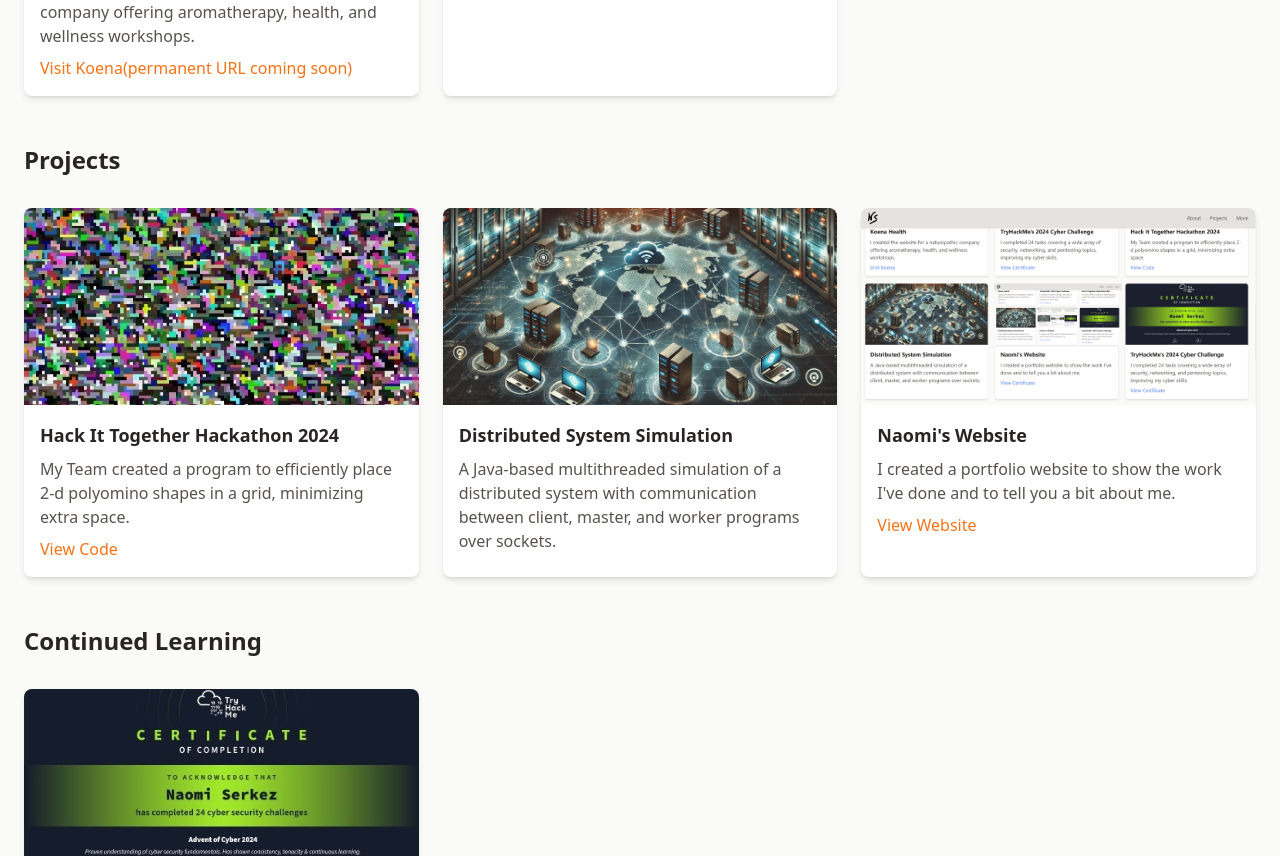
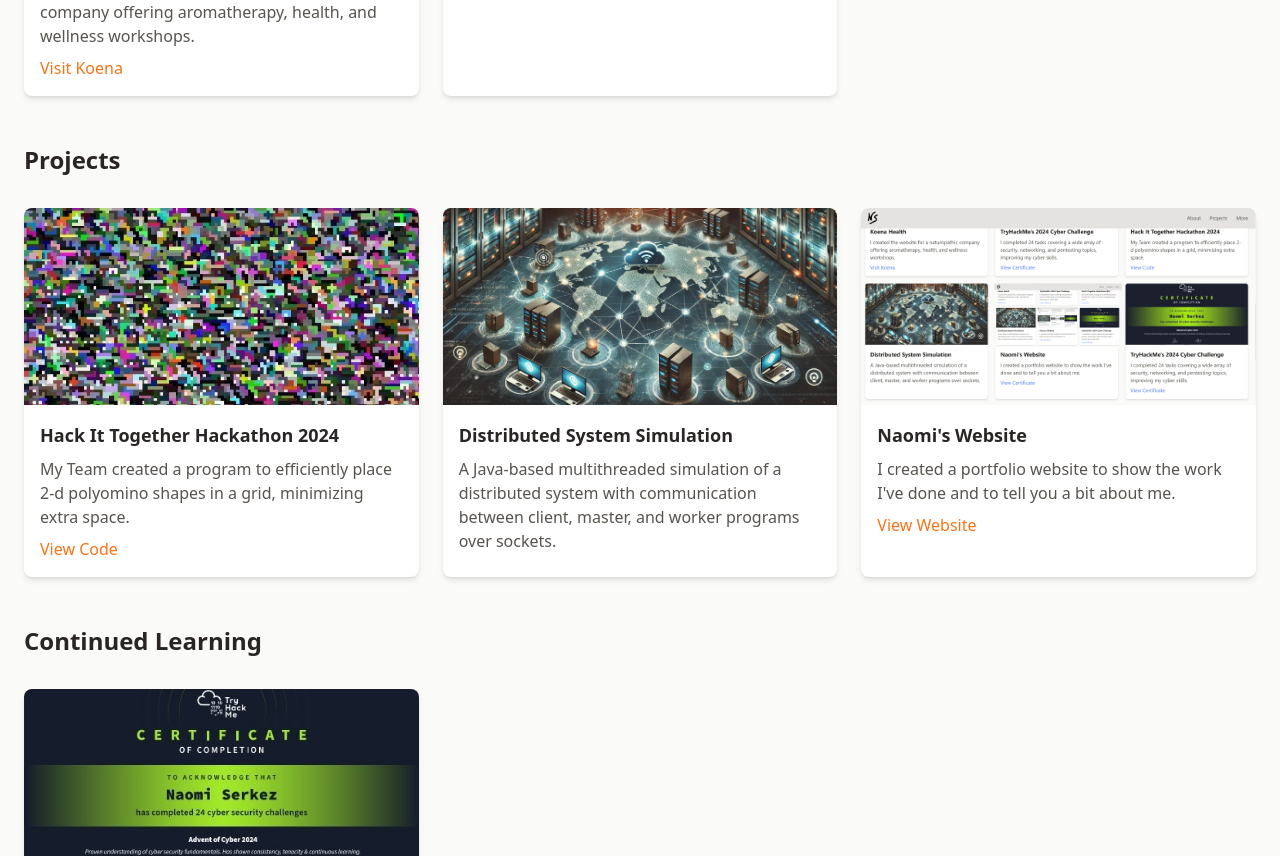
Before and after one commit to serkez/naomiserkez, a plain HTML site: page index.html in a window 1280 px wide. Shown: the part 1228-2084 px from the top of the page. Drawn offline with nearby package versions, Linux system fonts and the light colour scheme.

Commit message:
Update link for Koena

```diff
--- a/index.html
+++ b/index.html
@@ -71,7 +71,7 @@
                             <h3 class="font-bold text-lg">Koena Health</h3>
                             <p class="text-stone-600 mt-2">I created the website for a naturopathic company offering
                                 aromatherapy, health, and wellness workshops.</p>
-                            <a href="https://serkez.github.io/koena_health" class="text-orange-500 hover:underline mt-2 block"  target="_blank">Visit Koena(permanent URL coming soon)</a>
+                            <a href="https://koena.health" class="text-orange-500 hover:underline mt-2 block"  target="_blank">Visit Koena</a>
                         </div>
                     </div>
                     <div class="bg-white shadow-md rounded-lg overflow-hidden">
```
